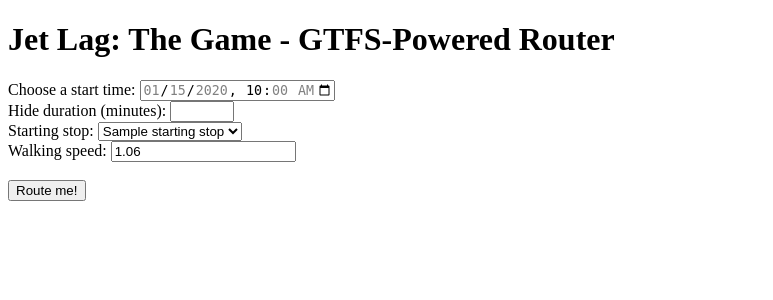
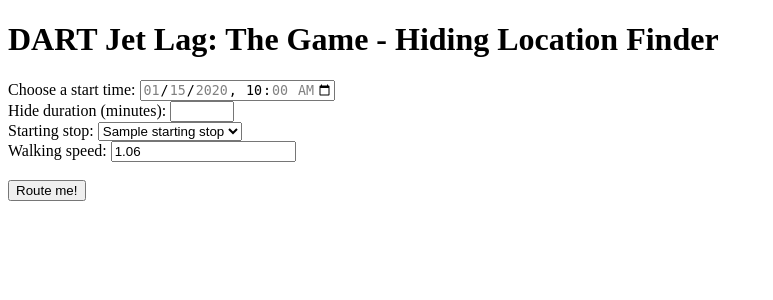
Before and after one commit to democat3457/dart-gtfs, a Flask app: template templates/jetlag.html in a window 1280 px wide. Shown: the top 300 px of the page, without its empty margins (0-773 px from the left). Run offline with Flask 3, Linux system fonts and the light colour scheme; the template is opened without the code that fills it: most values are stand-ins (such as "Sample title", 1, 10 or a date in 2020); parts of the project's set-up code (start-up, migrations or seed data) failed here and were passed over.

Commit message:
Change site title

```diff
--- a/templates/jetlag.html
+++ b/templates/jetlag.html
@@ -1,7 +1,7 @@
 <!DOCTYPE html>
 <html>
     <head>
-        <title>Jet Lag: The Game - GTFS-Powered Routing</title>
+        <title>DART JLTG Hiding Location Finder</title>
         <script text="text/javascript">
             function generateMap() {
                 document.getElementById("map-container").innerHTML = "Loading... (please don't click the button again!)";
@@ -33,7 +33,7 @@
     </head>
     <body>
         <input type="hidden" id="jtlg-map-gen-path" value="{{ url_for('jetlag_map') }}" />
-        <h1>Jet Lag: The Game - GTFS-Powered Router</h1>
+        <h1>DART Jet Lag: The Game - Hiding Location Finder</h1>
         <div id="map-generator-form">
             <div>
                 <label for="start-time-picker">Choose a start time:</label>
```
